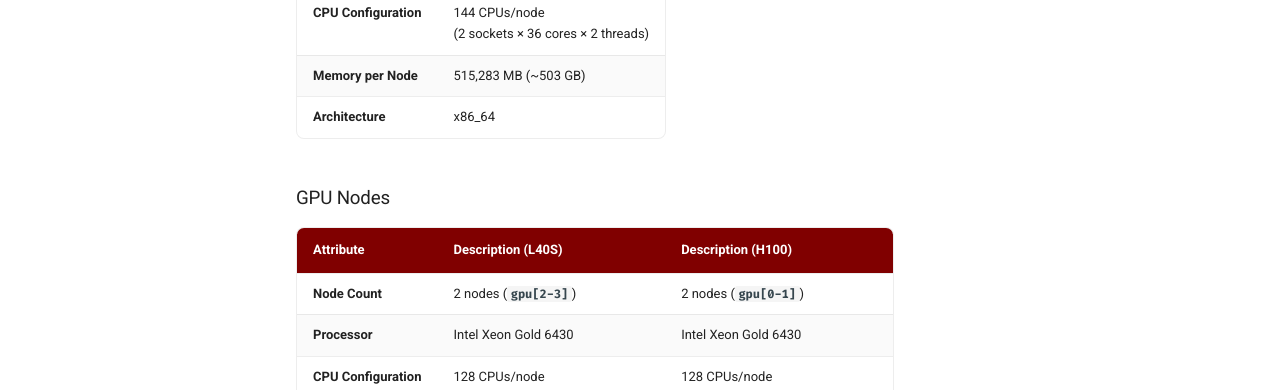
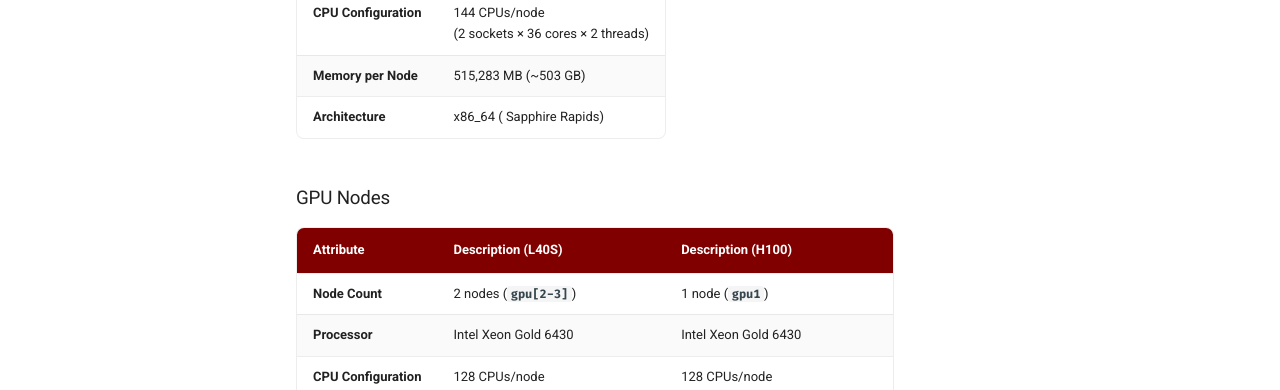
Before and after one commit to uchicago-ssd-sscs/hpc-docs, an MkDocs documentation site: the page built from docs/hardware/cluster-hardware-spec.md, in a window 1280 px wide and 1073 px high. Shown: the part 403-793 px from the top of the window. Built offline with MkDocs 1.6.1 and Material for MkDocs 9.7.7, drawn with Linux system fonts in a browser that asks for light colours.

Commit message:
Modified Cluster HW Spec Page

```diff
--- a/docs/hardware/cluster-hardware-spec.md
+++ b/docs/hardware/cluster-hardware-spec.md
@@ -8,13 +8,13 @@
 | **Processor**         |  Intel Xeon Platinum 8452Y           |
 | **CPU Configuration** |  144 CPUs/node <br> (2 sockets × 36 cores × 2 threads)  |
 | **Memory per Node**   |  515,283 MB (~503 GB)                |
-| **Architecture**      |  x86_64                              |
+| **Architecture**      |  x86_64 (     Sapphire Rapids)       |
 
 ### GPU Nodes
 
 | Attribute             | Description (L40S)                   | Description (H100)                   |
 | :-------------------- | :----------------------------------- | :----------------------------------- |
-| **Node Count**        |  2 nodes (**`gpu[2-3]`**)            |  2 nodes (**`gpu[0-1]`**)            |
+| **Node Count**        |  2 nodes (**`gpu[2-3]`**)            |  1 node (**`gpu1`**)            |
 | **Processor**         |  Intel Xeon Gold 6430                |  Intel Xeon Gold 6430                |
 | **CPU Configuration** |  128 CPUs/node <br> (2 sockets × 32 cores × 2 threads)  |  128 CPUs/node <br> (2 sockets × 32 cores × 2 threads)  |
 | **Memory per Node**   |  773,344 MB (~755 GB)                |  1,547,488 MB (~1.48 TB)             |
```
